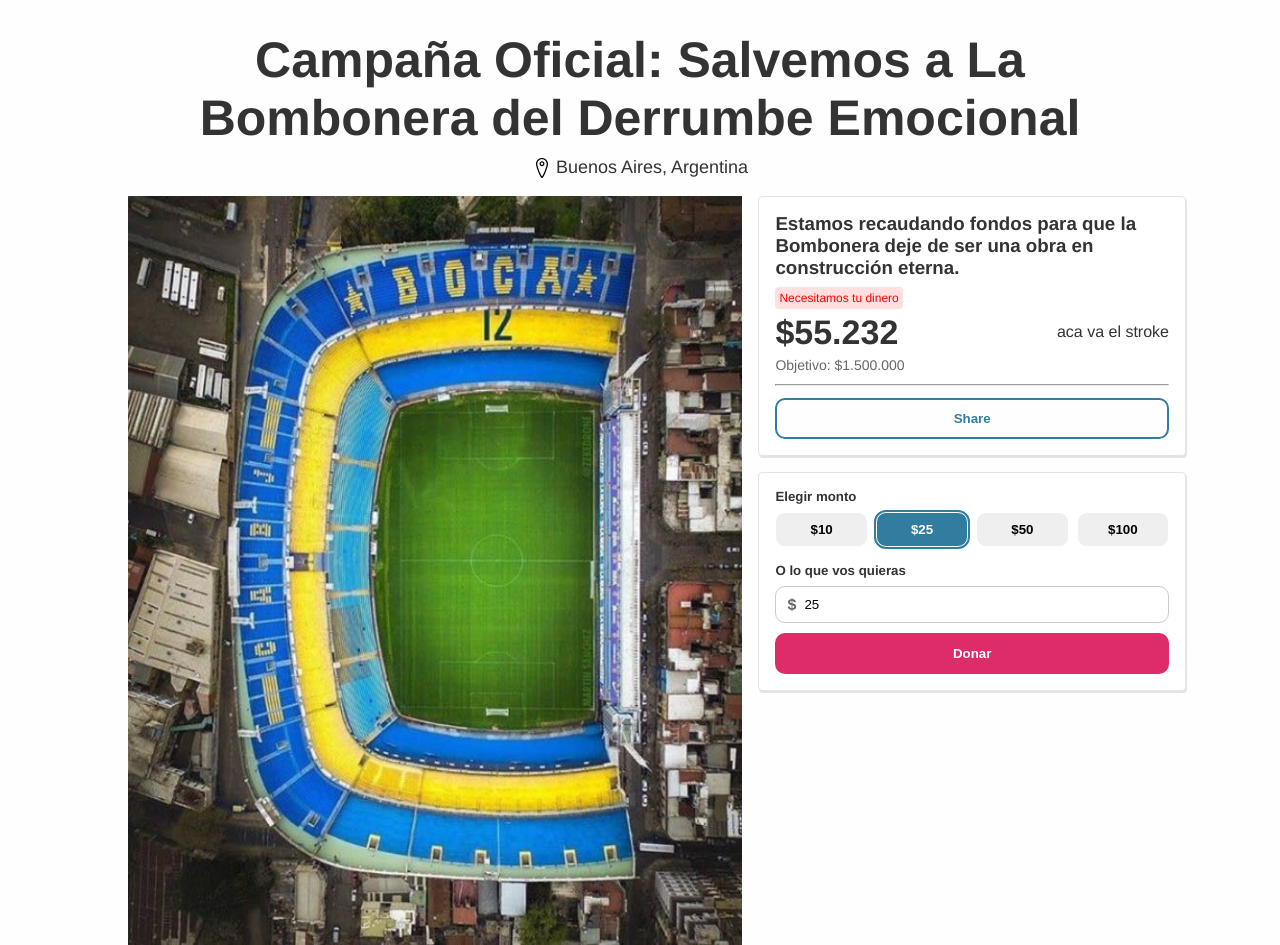
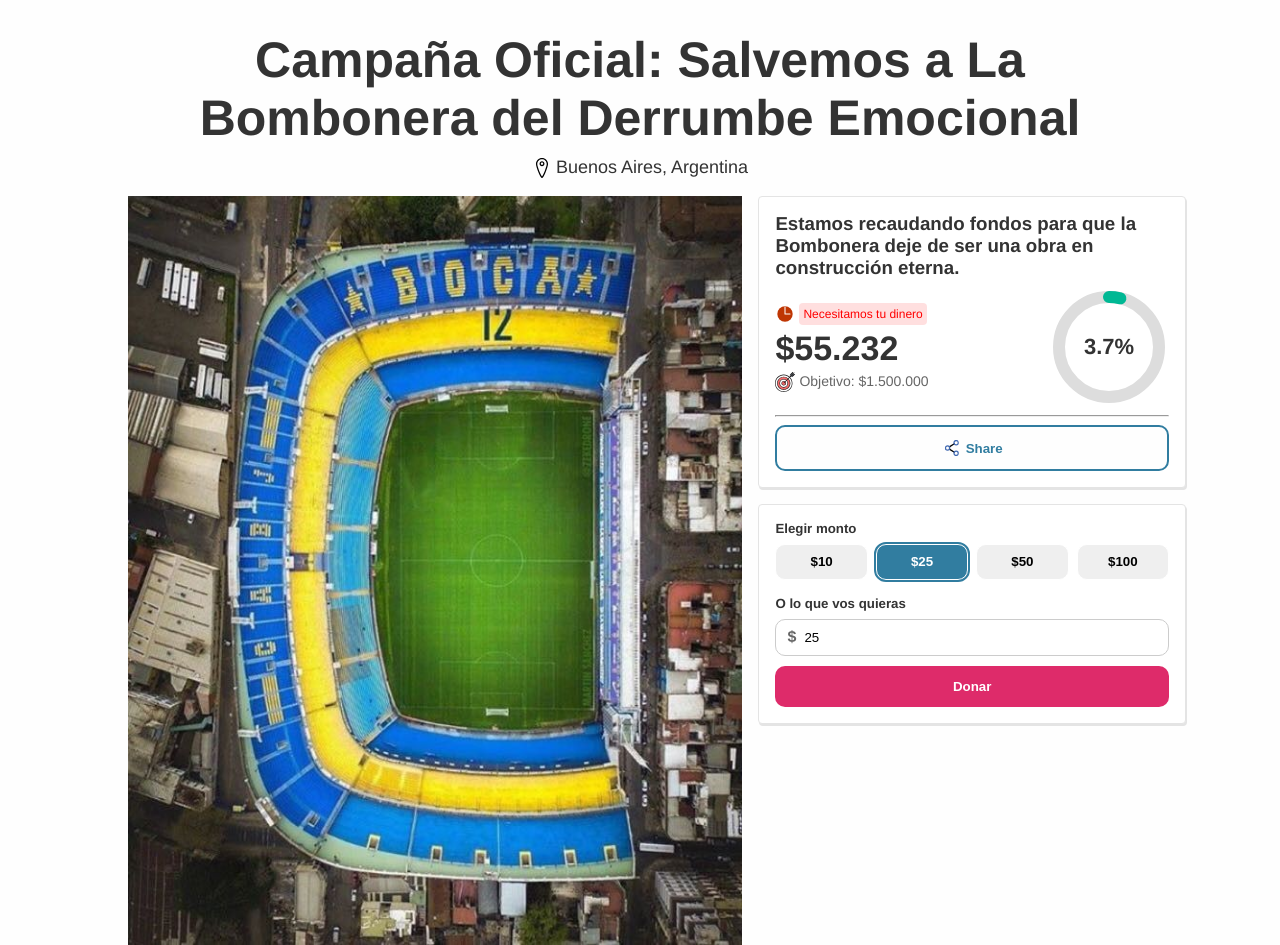
Before and after one commit to JoaquinPettinari/uem-modulo1-unidad-1, a plain HTML site: page index.html in a window 1280 px wide. Drawn offline with Linux system fonts and the light colour scheme.

Commit message:
Creating stroke and add icons in aside

```diff
--- /dev/null
+++ b/components/ProjectBody/ProgressStroke.js
@@ -0,0 +1,12 @@
+function updateProgress(currentDonation, target = 1_500_000) {
+  const progressCircle = document.querySelector('.progress');
+  const percentageText = document.querySelector('.percentage');
+
+  const percent = (currentDonation / target) * 100;
+
+  const circleLength = 314;
+
+  const offset = circleLength - (circleLength * Math.min(percent, 100) / 100);
+  progressCircle.style.strokeDashoffset = offset;
+  percentageText.textContent = `${percent > 1000 ? '+1000' : percent.toFixed(1)}%`;
+}
--- a/components/ProjectBody/ProjectBody.css
+++ b/components/ProjectBody/ProjectBody.css
@@ -5,6 +5,11 @@
 
 .project-body .stadium-image {
   min-width: 60%;
+}
+
+.project-body .icon {
+  width: 20px;
+  height: 20px;
 }
 
 .project-body .aside {
@@ -72,6 +77,10 @@
   font-weight: 700;
   padding: .6875rem 1rem;
   margin-top: 4px;
+  display: flex;
+  align-items: center;
+  justify-content: center;
+  gap: 4px;
 }
 
 .project-body .share:hover {
@@ -157,3 +166,45 @@
   background-color: #e55588;
   outline: 1px solid #e55588;
 }
+
+.project-body .icon-container {
+  display: flex;
+  align-items: center;
+  gap: 4px;
+}
+
+/* Logica del strike */
+.progress-circle {
+  position: relative;
+  width: 120px;
+  height: 120px;
+}
+
+.progress-circle svg {
+  transform: rotate(-90deg);
+}
+
+.bg {
+  fill: none;
+  stroke: #ddd;
+  stroke-width: 12;
+}
+
+.progress {
+  fill: none;
+  stroke: #00b894;
+  stroke-width: 12;
+  stroke-linecap: round;
+  stroke-dasharray: 314;
+  stroke-dashoffset: 314;
+  transition: stroke-dashoffset 0.5s ease;
+}
+
+.percentage {
+  position: absolute;
+  top: 50%;
+  left: 50%;
+  transform: translate(-50%, -50%);
+  font-weight: bold;
+  font-size: 22px;
+}
--- a/components/ProjectBody/ProjectBody.js
+++ b/components/ProjectBody/ProjectBody.js
@@ -17,15 +17,30 @@
 
           <div class="target-container">
             <div class="current">
-              <span class="target-status">Necesitamos tu dinero</span>
+              <div class="icon-container">
+                <img src="/images/emblem-urgent-svgrepo-com.svg" alt="Emergency icon" class="icon"/>
+                <span class="target-status">Necesitamos tu dinero</span>
+              </div>
               <span id="total-donations" class="actual-donation">$55.232</span>
-              <span class="target">Objetivo: $1.500.000</span>
+              <div class="icon-container">
+                <img src="/images/target-svgrepo-com.svg" alt="share icon" class="icon" />
+                <span class="target">Objetivo: $1.500.000</span>
+              </div>
             </div>
-            <span>aca va el stroke</span>
+            <div class="progress-circle">
+              <svg width="120" height="120">
+                <circle class="bg" cx="60" cy="60" r="50"/>
+                <circle class="progress" cx="60" cy="60" r="50"/>
+              </svg>
+              <span class="percentage">0%</span>
+            </div>
           </div>
 
           <hr />
-          <button class="share">Share</button>
+          <button class="share">
+            <img src="/images/share-svgrepo-com.svg" alt="share icon" class="icon"/>
+            Share
+          </button>
         </section>
 
         <section class="donation-box">
@@ -67,6 +82,7 @@
   input.value = defaultValue
 
   let total = 55_232;
+  updateProgress(total);
 
   buttons.forEach(btn => {
     btn.addEventListener("click", () => {
@@ -100,5 +116,6 @@
 
     buttons.forEach(b => b.classList.remove("selected"));
     defaultBtn.classList.add("selected")
+    updateProgress(total);
   });
 }
--- a/index.html
+++ b/index.html
@@ -15,6 +15,7 @@
 </body>
 <script src="./components/Header/Header.js"></script>
 <script src="./components/ProjectBody/ProjectBody.js"></script>
+<script src="./components/ProjectBody/ProgressStroke.js"></script>
 <script src="./main.js"></script>
 
 </html>
```
Also changed, not shown: images/emblem-urgent-svgrepo-com.svg (added), images/share-svgrepo-com.svg (added), images/target-svgrepo-com.svg (added).
